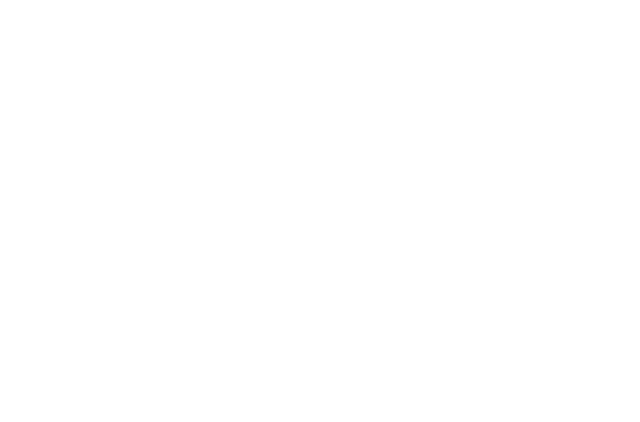
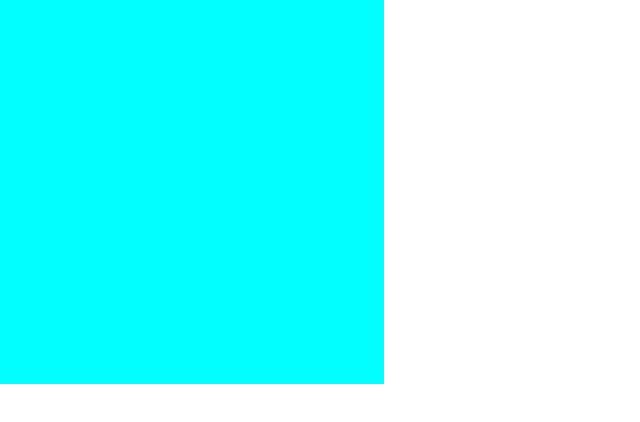
Before and after one commit to roesparc/Etch-A-Sketch, a plain HTML site: page index.html in a window 1280 px wide. Shown: the whole page, without its empty margins (0-640 px from the left). Drawn offline with Linux system fonts and the light colour scheme.

Commit message:
Add grid

```diff
--- a/index.html
+++ b/index.html
@@ -4,6 +4,7 @@
         <meta charset="UTF-8">
         <title>Etch-A-Sketch</title>
         <script src="./script.js" defer></script>
+        <link rel="stylesheet" href="./style.css">
     </head>
     <body>
 
--- a/script.js
+++ b/script.js
@@ -1,9 +1,12 @@
 const body = document.querySelector('body')
+body.classList.add('body')
 
 const gridContainer = document.createElement('div')
+gridContainer.classList.add('gridContainer')
 
 for (let i = 0; i < 256; i++) {
     const grid = document.createElement('div')
+    grid.classList.add('grid')
     gridContainer.appendChild(grid)
 }
 
--- /dev/null
+++ b/style.css
@@ -0,0 +1,16 @@
+.body {
+    margin: 0;
+}
+
+.gridContainer {
+    width: 384px;
+    height: 384px;
+    display: flex;
+    flex-wrap: wrap;
+}
+
+.grid {
+    width: 24px;
+    height: 24px;
+    background-color: aqua;
+}
```
